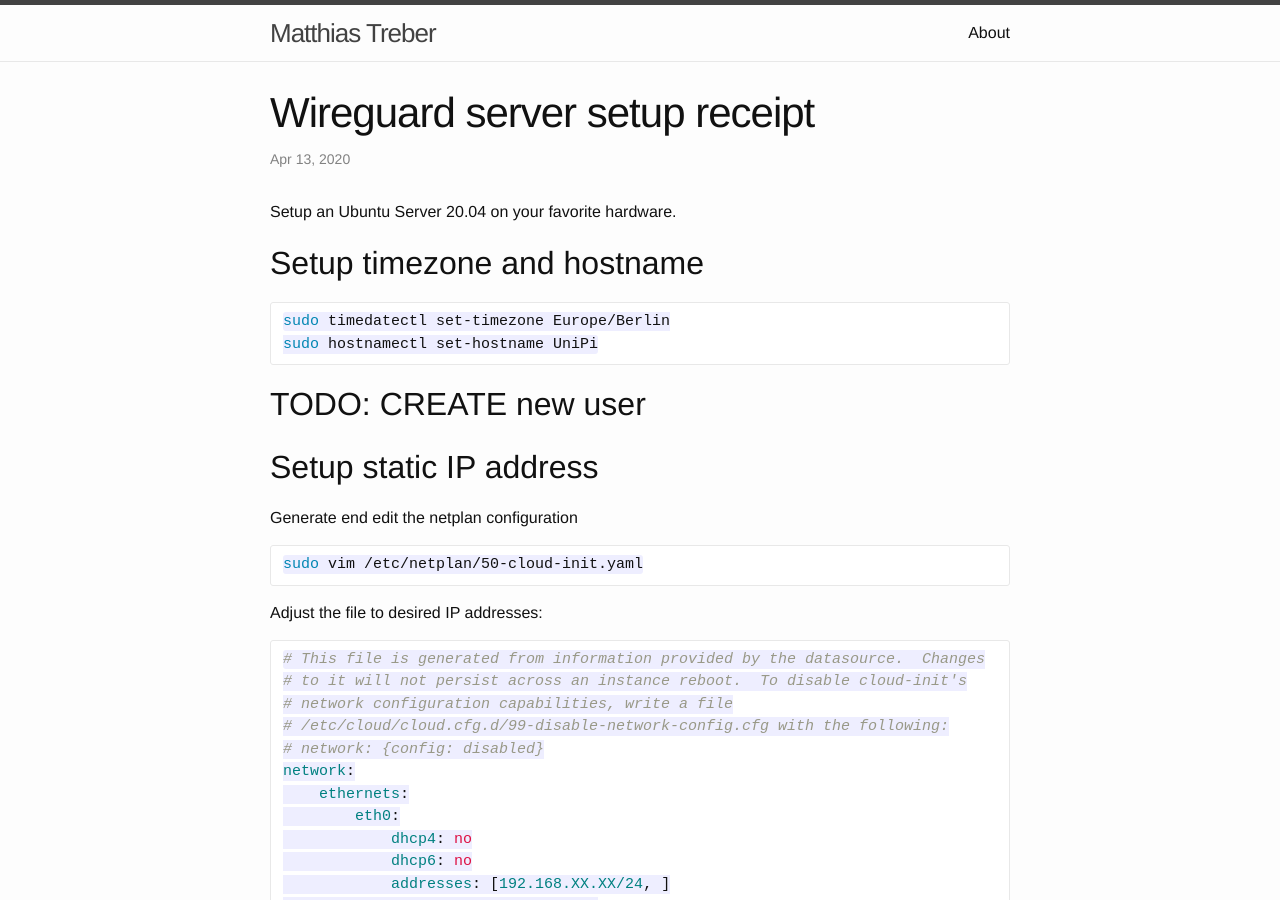
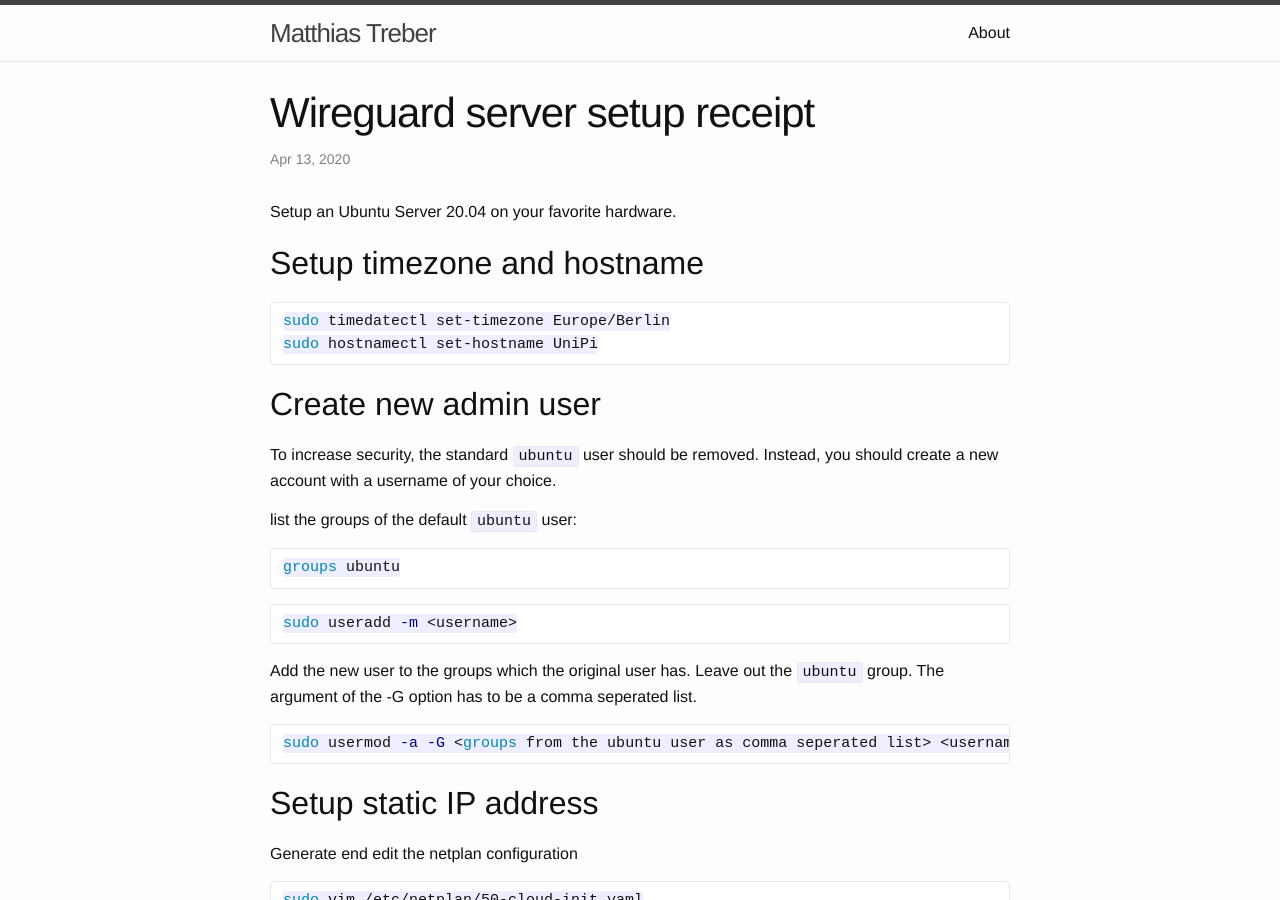
Before and after one commit to materpillar/materpillar.github.io, a Jekyll site: the page built from _posts/2020-05-07-RaspberryPi-Wireguard-Server.markdown, in a window 1280 px wide and 900 px high. Built offline with Jekyll 4.4.1, drawn with Linux system fonts in a browser that asks for light colours.

Commit message:
Add create new user

````diff
--- a/_posts/2020-05-07-RaspberryPi-Wireguard-Server.markdown
+++ b/_posts/2020-05-07-RaspberryPi-Wireguard-Server.markdown
@@ -14,7 +14,27 @@ sudo timedatectl set-timezone Europe/Berlin
 sudo hostnamectl set-hostname UniPi
 ```
 
-## TODO: CREATE new user
+## Create new admin user
+
+To increase security, the standard `ubuntu` user should be removed. Instead,
+you should create a new account with a username of your choice.
+
+list the groups of the default `ubuntu` user:
+```bash
+groups ubuntu
+```
+
+```bash
+sudo useradd -m <username>
+```
+
+Add the new user to the groups which the original user has.
+Leave out the `ubuntu` group.
+The argument of the -G option has to be a comma seperated list.
+
+```bash
+sudo usermod -a -G <groups from the ubuntu user as comma seperated list> <username>
+```
 
 ## Setup static IP address
 
````
